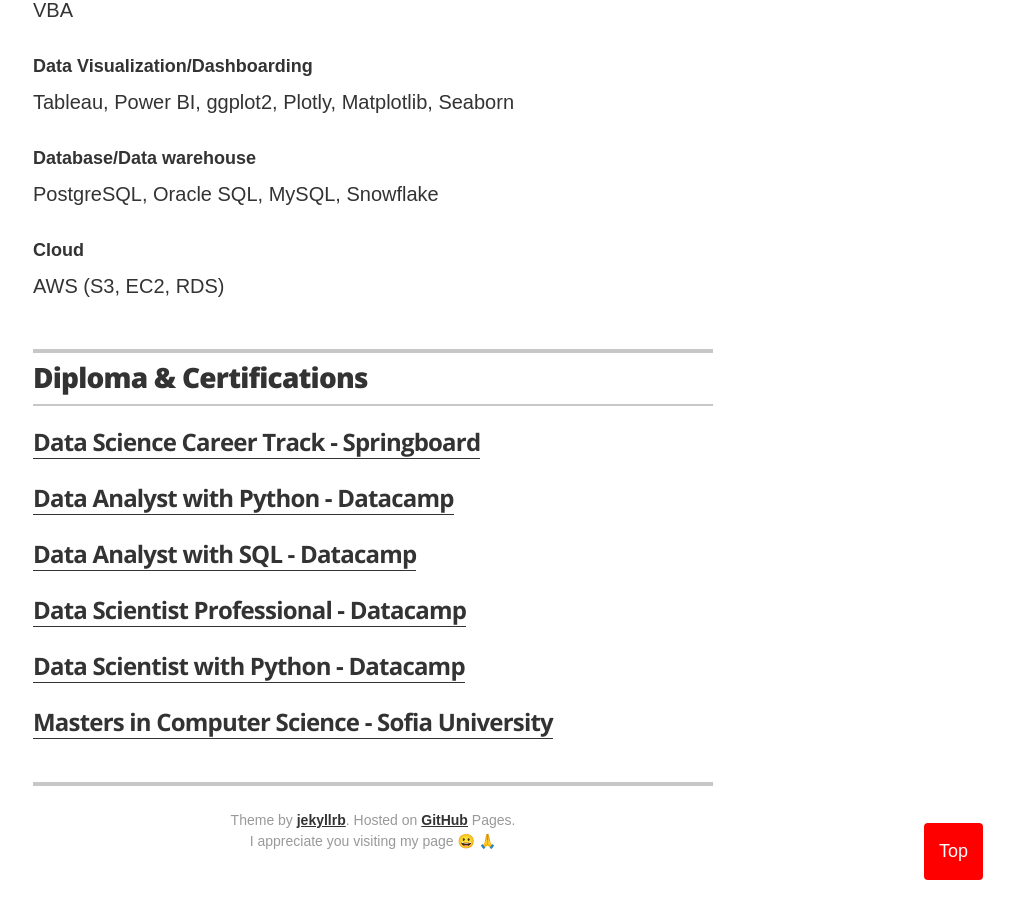
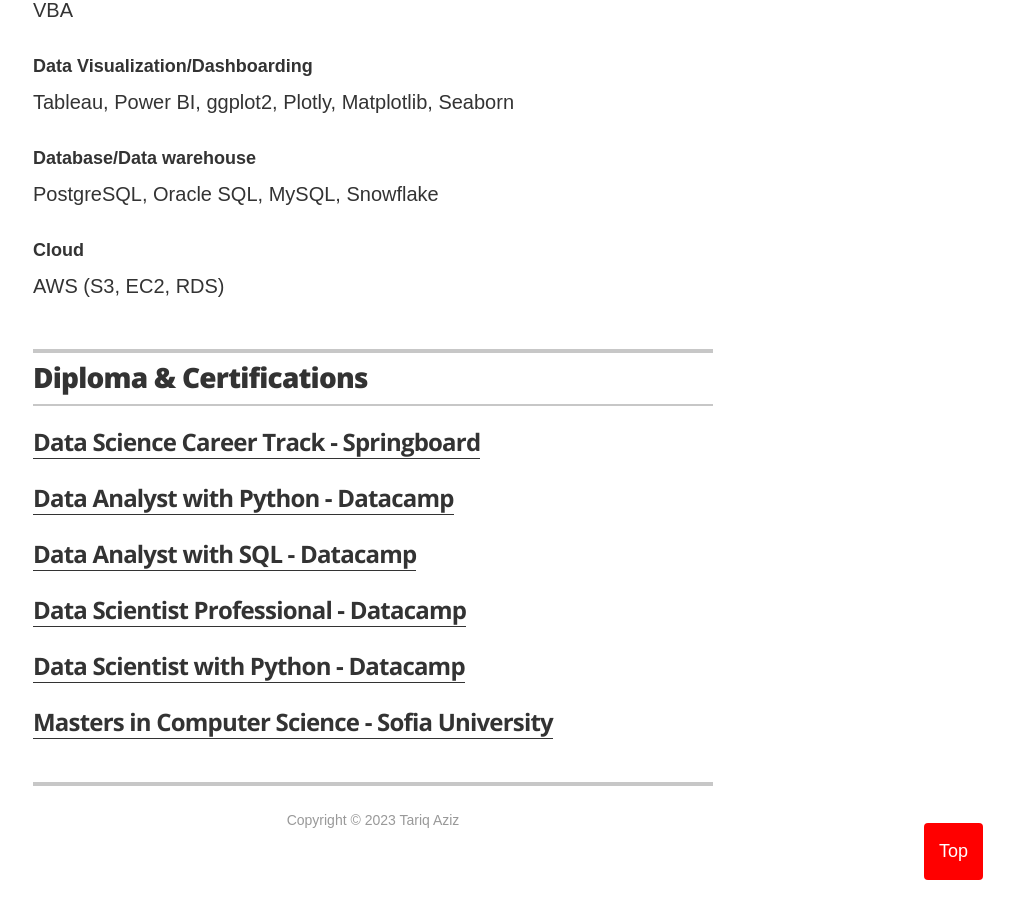
Before and after one commit to ttariqaziz/ttariqaziz.github.io, a Jekyll site: the page built from index.html, in a window 1280 px wide and 900 px high, scrolled down 5258 px. Shown: the whole window, without its empty margins (267-1280 px from the left). Built offline with Jekyll 4.4.1, drawn with Linux system fonts in a browser that asks for light colours; after the commit the page ends 6137 px from its top, so only the background shows below that.

Commit message:
Update resume.html

```diff
--- a/_layouts/resume.html
+++ b/_layouts/resume.html
@@ -164,8 +164,7 @@
 
 
       <footer class="page-footer">
-        <p class="footer-line">Theme by <a href="https://jekyllrb.com/">jekyllrb</a>. Hosted on <a href="https://github.com/ttariqaziz/ttariqaziz.github.io">GitHub</a> Pages.</p>
-        <p class="footer-line">I appreciate you visiting my page &#128512 🙏</p>
+        <p class="footer-line">Copyright © 2023 Tariq Aziz</p>
       </footer>
 
     </div>
```
